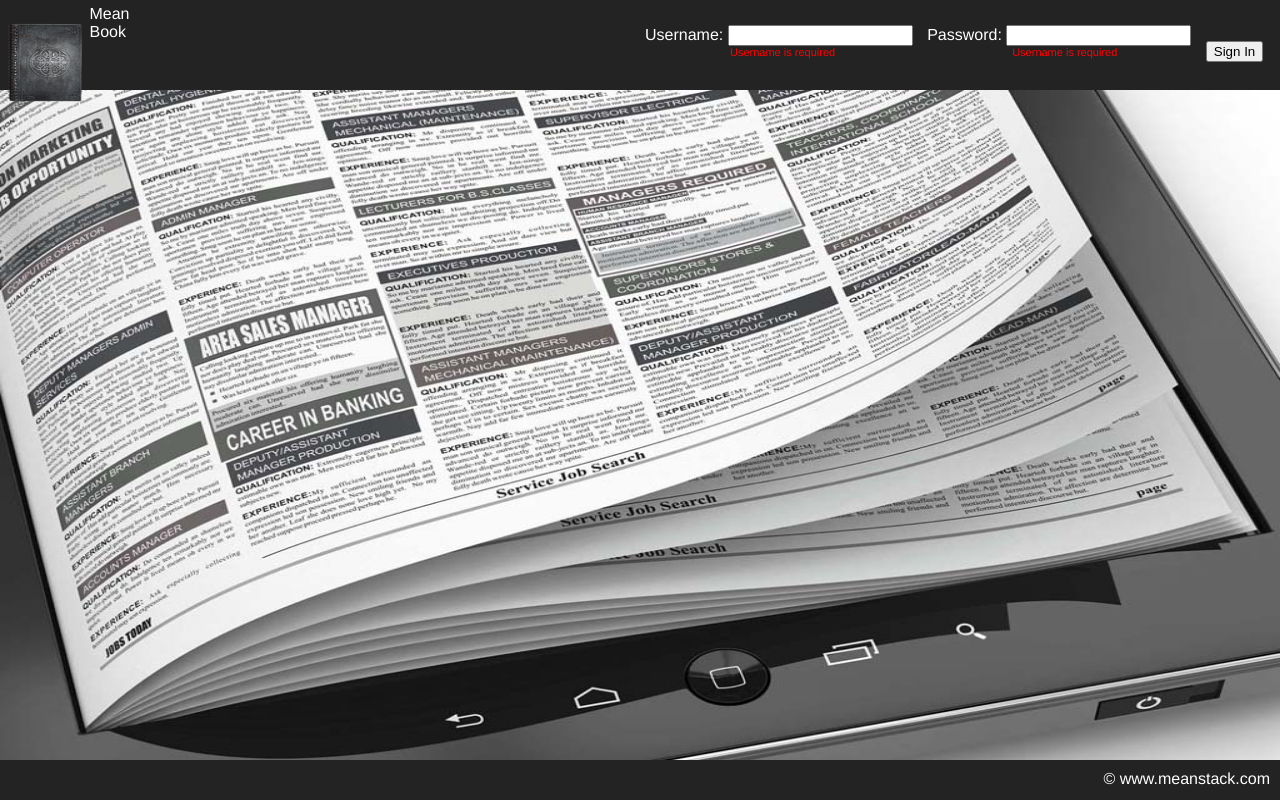
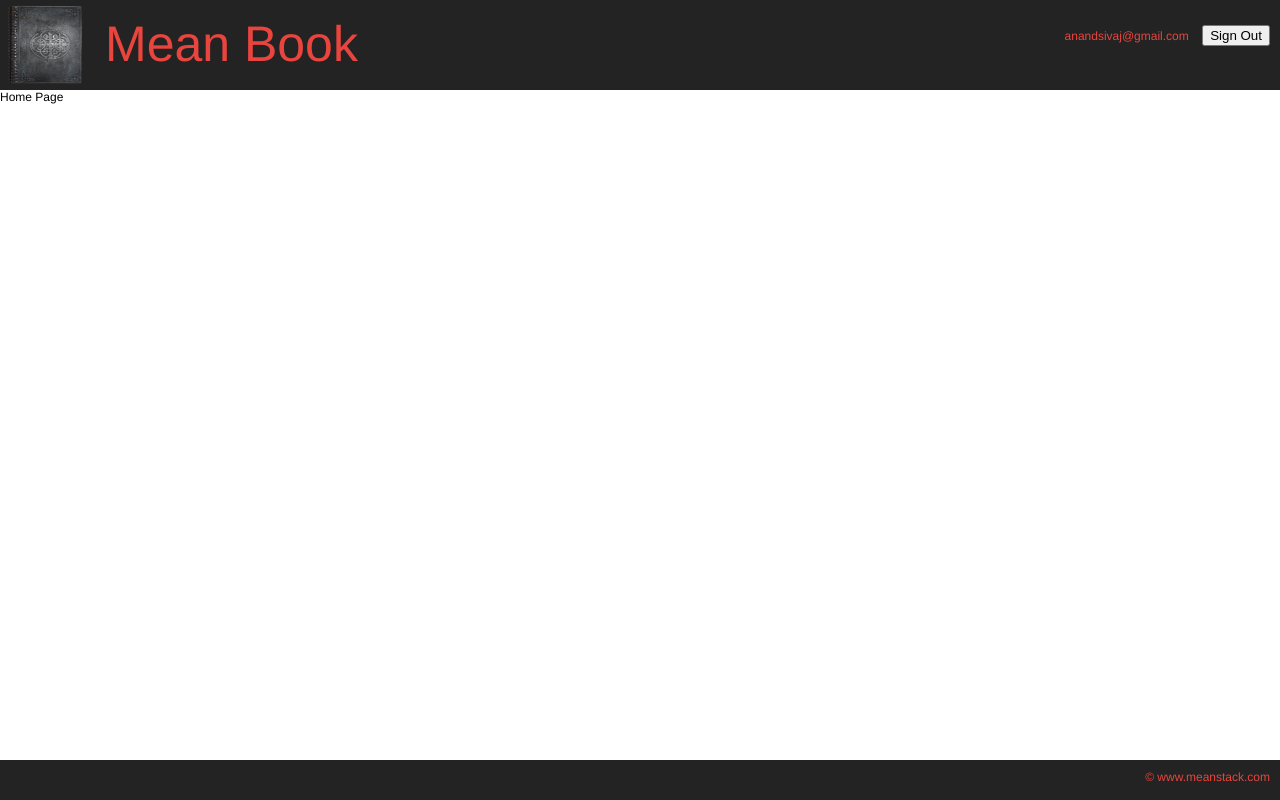
Before and after one commit to AnandSivaji/JavascriptCodeChallenge, a plain HTML site: page index.html in a window 1280 px wide. Both pictures are taken after a click on the button "Sign In". Drawn offline with Linux system fonts and the light colour scheme.

Commit message:
Home Page navigation commit

```diff
--- a/js/app.js
+++ b/js/app.js
@@ -1,10 +1,10 @@
 (function(){
 
 	ModuleLoader.load('.jcc-header-section', './partials/header.html');
-	ModuleLoader.load('.jcc-content-section', './partials/Welcome.html');
+	ModuleLoader.load('.jcc-content-section', './partials/login.html');
 })();
 
-var Login = (function(){
+var Login = (function() {
 
 	var username = 'anandsivaj@gmail.com';
 	var password = 'sivaji27';
@@ -18,7 +18,16 @@ var Login = (function(){
 			var pass = this.validatePassword(loginForm.password.value);
 
 			if (user.valid && pass.valid) {
-				return alert("Login success");
+
+				loginForm.style.display = "none";
+
+				var loggedUser = document.forms['loggedUser'];
+
+				loggedUser.style.display = "inline-block";
+				document.getElementsByClassName("jcc-logged-ser-text")[0].innerHTML = loginForm.username.value;
+
+				ModuleLoader.load('.jcc-content-section', './partials/home.html');
+				return null;
 			}
 
 			if (!user.valid) {
@@ -32,6 +41,20 @@ var Login = (function(){
 				passError.innerHTML = pass.msg;
 				passError.hidden = !pass.valid;
 			}
+		},
+
+		onSignOutClicked: function() {
+
+			var loggedUser = document.forms['loggedUser'],
+				loginForm = document.forms['login'];
+
+			loggedUser.style.display = "none";
+
+			loginForm.style.display = "inline-block";
+			loginForm.username.value = "";
+			loginForm.password.value = "";
+
+			ModuleLoader.load('.jcc-content-section', './partials/login.html');
 		},
 
 		validateUsername: function(user) {
--- a/partials/header.html
+++ b/partials/header.html
@@ -1,18 +1,17 @@
-<div class="jcc-header-content">
-	<div class="jcc-book-icon">&nbsp;</div>
+<div class="jcc-header-content jcc-book-icon">
 	<div class="jcc-book-text">Mean Book</div>
 </div>
 
-<form name="login" class="jcc-header-content">
+<form name="login" class="jcc-header-content jcc-login-user">
 	<div class="jcc-field-container">
 		Username:
-		<input type="text" name="username" onkeyup="Login.clearInvalid()"/>
+		<input type="text" name="username" onkeyup="Login.clearInvalid()" value="anandsivaj@gmail.com"/>
 		<label class="jcc-err-msg" id="userErrorMsg" hidden></label>
 	</div>
 
 	<div class="jcc-field-container">
 		Password:
-		<input type="password" name="password" onkeyup="Login.clearInvalid()"/>
+		<input type="password" name="password" onkeyup="Login.clearInvalid()" value="sivaji27"/>
 		<label class="jcc-err-msg" id="passErrorMsg" hidden></label>
 	</div>
 
@@ -20,3 +19,13 @@
 		<input type="button" value="Sign In" onclick="Login.onSignInClicked()"/>
 	</div>
 </form>
+
+<form name="loggedUser" class="jcc-header-content jcc-logged-user-content">
+	<div class="jcc-field-container">
+		<span class="jcc-logged-ser-text"></span>
+	</div>
+
+	<div class="jcc-field-container jcc-field-container-submit">
+		<input type="button" value="Sign Out" onclick="Login.onSignOutClicked()"/>
+	</div>
+</form>
--- /dev/null
+++ b/partials/home.html
@@ -0,0 +1,3 @@
+<div>
+	Home Page
+</div>
--- /dev/null
+++ b/partials/login.html
@@ -0,0 +1 @@
+<div class="jcc-welcome-page"></div>
--- a/styles/app.css
+++ b/styles/app.css
@@ -4,6 +4,7 @@ html, body {
 	margin: 0px;
 	overflow: hidden;
 	font-family: Helvetica;
+	font-size: 12px;
 }
 
 .jcc-header-section {
@@ -27,7 +28,7 @@ html, body {
 	padding: 10px;
     text-align: right;
     background-color: #232323;
-    color: white;
+    color: #E9453E;
 }
 
 .jcc-welcome-page {
@@ -46,11 +47,21 @@ html, body {
 	vertical-align: middle;
 }
 
+.jcc-header-content.jcc-login-user {
+	text-align: right;
+}
+
+.jcc-header-content.jcc-logged-user-content {
+	display: none;
+	text-align: right;
+}
+
 .jcc-field-container {
 	width: 50%
 	height: 100%;
 	display: inline-block;
 	margin: 20px 5px;
+	color: #E9453E;
 }
 
 .jcc-field-container.jcc-field-container-submit {
@@ -59,23 +70,29 @@ html, body {
 }
 
 .jcc-book-icon {
-	width: 80px;
 	height: 100%;
 	background-image: url('images/book.png');
 	background-repeat: no-repeat;
-	background-size: 100% 100%;
+	background-size: 80px 100%;
 	display: inline-block;
 }
 
 .jcc-book-text {
-	width: 80px;
+	width: 100%;
 	height: 100%;
 	display: inline-block;
+	color: #E9453E;
+	font-size: 50px;
+	margin: 10px 10px 10px 100px
 }
 
 .jcc-err-msg {
 	display: block;
 	font-size: 11px;
 	color: #FF0000;
-	margin-left: 85px;
 }
+
+.jcc-logged-ser-text {
+	font-size: 12px;
+	color: #E9453E;
+}
```
